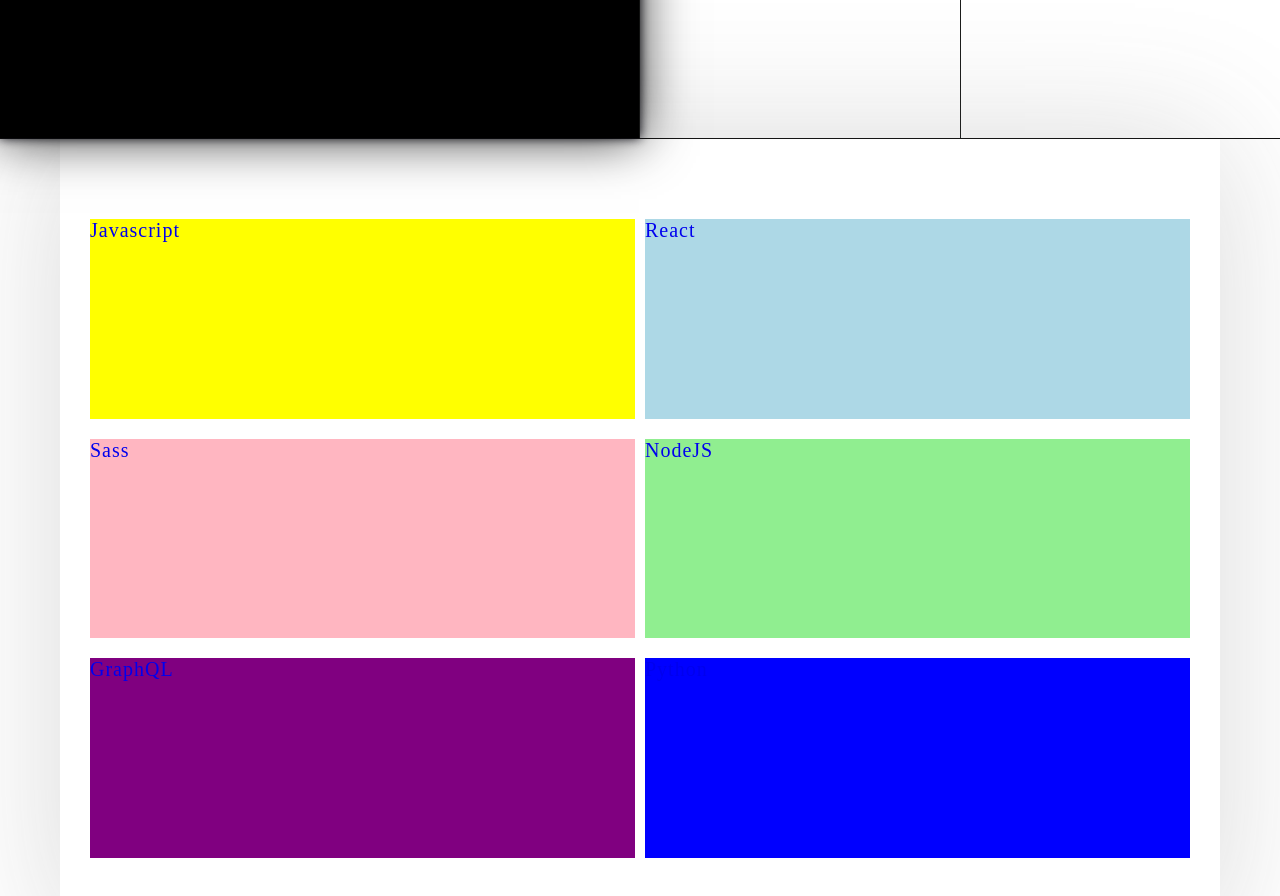
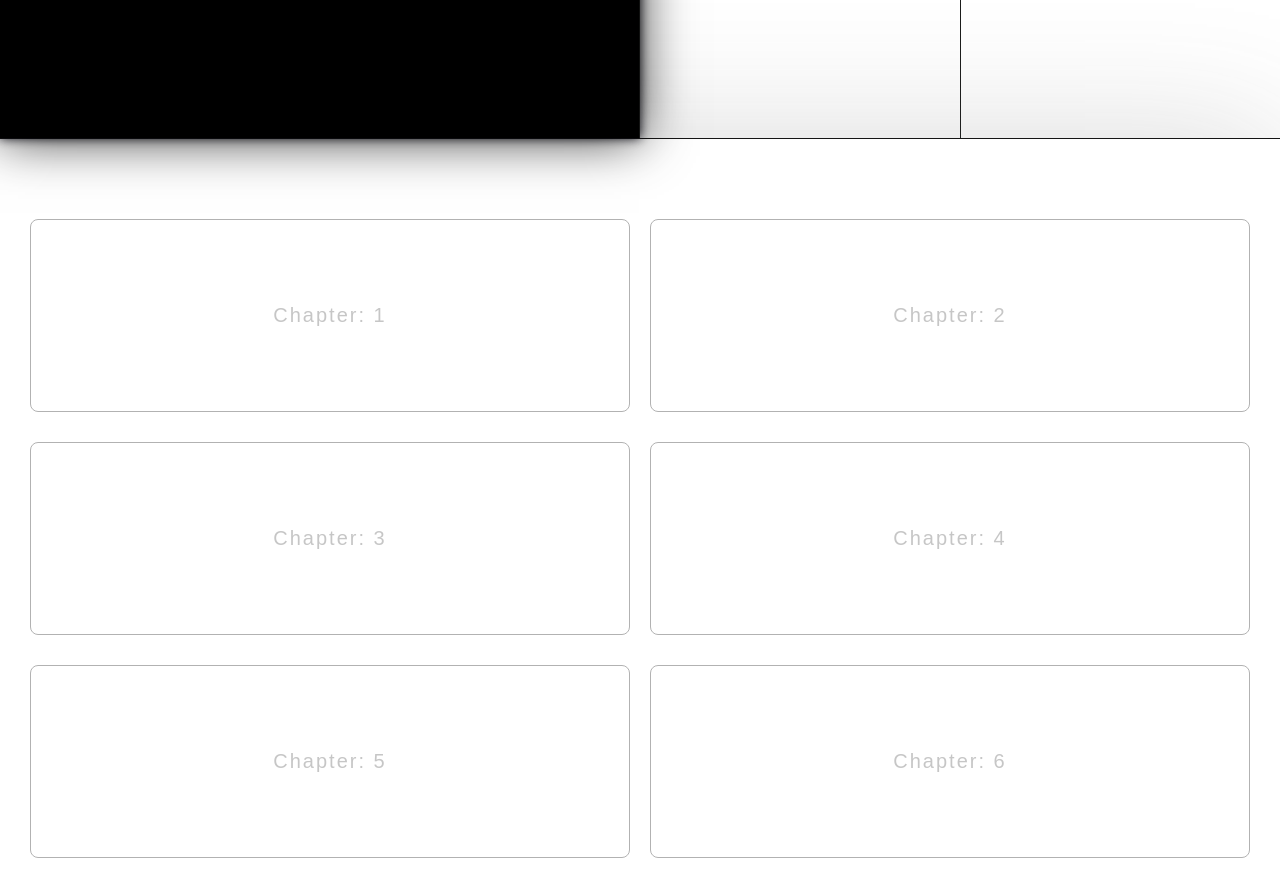
Before and after one commit to bel7aG/react-news, a React app: page /study in a window 1280 px wide. Shown: the part 660-1556 px from the top of the page. Built offline with nearby package versions, Linux system fonts and the light colour scheme.

Commit message:
add some style to study component and create the layout of the chapeters ...

```diff
--- a/src/components/Component/Component.js
+++ b/src/components/Component/Component.js
@@ -2,11 +2,11 @@
 import { Link } from 'react-router-dom'
 
 
-const Component = ({ className, content, url }) => {
+const Component = ({ classNameBox, classNameContent, content, url }) => {
 
   return (
-    <div className={className}>
-      <div className="component-content">
+    <div className={classNameBox}>
+      <div className={`${classNameContent}`}>
         <Link to={`/study${url}`}>{content}</Link>
       </div>
     </div>
--- a/src/components/Router/Router.js
+++ b/src/components/Router/Router.js
@@ -1,8 +1,10 @@
 import React from 'react'
 import { BrowserRouter, Route, Switch } from 'react-router-dom'
 import { Main, Drawer, Home, Study, ContactMe, NotFound } from '../'
+import { ReactJS } from '../Study/Components';
 
 const Router = () => (
+  <>
     <BrowserRouter>
       <>
         <Drawer />
@@ -10,12 +12,20 @@
           <Switch>
             <Route exact path="/" component={Home} />
             <Route exact path="/study" component={Study} />
+            <Route exact path="/study/react-one" component={ReactJS} />
+            <Route exact path="/study/react-two" component={ReactJS} />
+            <Route exact path="/study/react-three" component={ReactJS} />
+            <Route exact path="/study/react-foor" component={ReactJS} />
+            <Route exact path="/study/react-five" component={ReactJS} />
+            <Route exact path="/study/react-six" component={ReactJS} />
             <Route exact path="/contact" component={ContactMe} />
             <Route component={NotFound} />
           </Switch>
         </Main>
       </>
     </BrowserRouter>
+  </>
 )
 
+
     export default Router
--- /dev/null
+++ b/src/components/Study/Components/ReactJS/ReactJS.js
@@ -0,0 +1,9 @@
+import React from 'react'
+
+const ReactJS = () => (
+  <div className="react react-one">
+    <h1>This is First Chapter of ReactJS</h1>
+  </div>
+)
+
+export default ReactJS
--- /dev/null
+++ b/src/components/Study/Components/ReactJS/index.js
@@ -0,0 +1,3 @@
+import ReactJS from './ReactJS'
+
+export default ReactJS
--- /dev/null
+++ b/src/components/Study/Components/index.js
@@ -0,0 +1,3 @@
+import ReactJS from './ReactJS'
+
+export { ReactJS }
--- a/src/components/Study/Study.js
+++ b/src/components/Study/Study.js
@@ -1,24 +1,32 @@
 import React from 'react'
 import { Component } from '..'
 
-const study = [
-  {boxContent: "Javascript", url: "/javascript"},
-  {boxContent: "React", url: "/react"},
-  {boxContent: "Sass", url: "/sass"},
-  {boxContent: "NodeJS", url: "/NodeJS"},
-  {boxContent: "GraphQL", url: "/graphQL"},
-  {boxContent: "Python", url: "/python"}
+const chapters = [
+  {boxContent: "Chapter: 1", url: "/react-one"},
+  {boxContent: "Chapter: 2", url: "/react-two"},
+  {boxContent: "Chapter: 3", url: "/react-three"},
+  {boxContent: "Chapter: 4", url: "/react-foor"},
+  {boxContent: "Chapter: 5", url: "/react-five"},
+  {boxContent: "Chapter: 6", url: "/react-six"}
 ]
 
-const Study = () => {
-  const chapters = study.map(({ boxContent, url }, index) =>
-    <Component key={boxContent} className={"item item--" + (index + 1)} content={boxContent} url={url} />)
+const Study = (props) => {
+  const study = (
+    chapters.map(({ boxContent, url }, index) =>
+      <Component
+        key={boxContent}
+        classNameBox={"item item--" + (index + 1)}
+        classNameContent={`item--${index + 1}__content`}
+        content={boxContent}
+        url={url}
+      />)
+  )
 
   return (
     <div className="study">
       <div className="grid">
         <div className="grid-layout">
-          {chapters}
+          {study}
         </div>
       </div>
     </div>
--- a/src/styles/scss/components/Study/_Study.scss
+++ b/src/styles/scss/components/Study/_Study.scss
@@ -11,44 +11,67 @@
         display: grid;
         grid-template-rows: repeat(3, 1fr);
         grid-template-columns: repeat(2, 1fr);
-        grid-gap: 2rem 1rem;
+        grid-gap: 3rem 2rem;
 
         .item {
           font-size: 2rem;
           letter-spacing: 1px;
           overflow-x: visible;
-          transition: all .1s;
-
+          transition: all .4s;
+          background-color: #fff;
+          border: 1px solid black;
+          opacity: .3;
+          border-radius: 8px;
           &:hover {
+            cursor: pointer;
+            opacity: 1;
             transform: scale(1.04);
           }
 
+          & > * , & > * > * {
+            height: 100%;
+            width: 100%;
+            letter-spacing: 2px;
+            color: #444;
+            font-family: fantasy;
+            display: flex;
+            font-size: 2rem;
+            justify-content: center;
+            align-items: center;
+            transition: all .3s;
+
+            &:hover {
+              color: #222;
+              animation: chaptersContent 1s forwards infinite;
+            }
+          }
+
           &--1 {
-            background-color: yellow;
-            color: #000;
           }
           &--2 {
-            background-color: lightblue;
-            color: #000;
           }
           &--3 {
-            background-color: lightpink;
-            color: #fff;
           }
           &--4 {
-            background-color: lightgreen;
           }
           &--5 {
-            background-color: purple;
           }
           &--6 {
-            background-color: blue;
           }
         }
-
-
       }
     }
-
   }
 }
+
+@keyframes chaptersContent {
+  0% {
+    letter-spacing: 2px;
+  }
+  50% {
+    letter-spacing: 3px;
+  }
+  100% {
+    letter-spacing: 2px;
+  }
+}
--- a/src/styles/scss/components/_Main.scss
+++ b/src/styles/scss/components/_Main.scss
@@ -1,10 +1,37 @@
 .main {
   padding: 4rem 0rem;
-  width: calc(100vw - 12rem);
   height: calc(100vh - 1px);
   margin: 0 auto;
   position: relative;
   z-index: 2;
   overflow-y: auto;
   box-shadow: 0px 0rem 13rem rgba(#444, .2);
+
+  > div, > * {
+      opacity: 1;
+      transform: scale(1);
+      animation-name: routePage;
+      animation-duration: 1s;
+  }
+
 }
+
+@keyframes routePage {
+  0% {
+    opacity: 0;
+    transform: scale(0);
+  }
+  50% {
+    opacity: 0.3;
+    transform: scale(.4);
+  }
+  60% {
+    opacity: 0.2;
+    transform: scale(.3);
+  }
+
+  100% {
+    transform: scale(1);
+    opacity: 1;
+  }
+}
```
Also changed, not shown: src/styles/index.css. Lines whose indentation alone changed are shown as unchanged.
